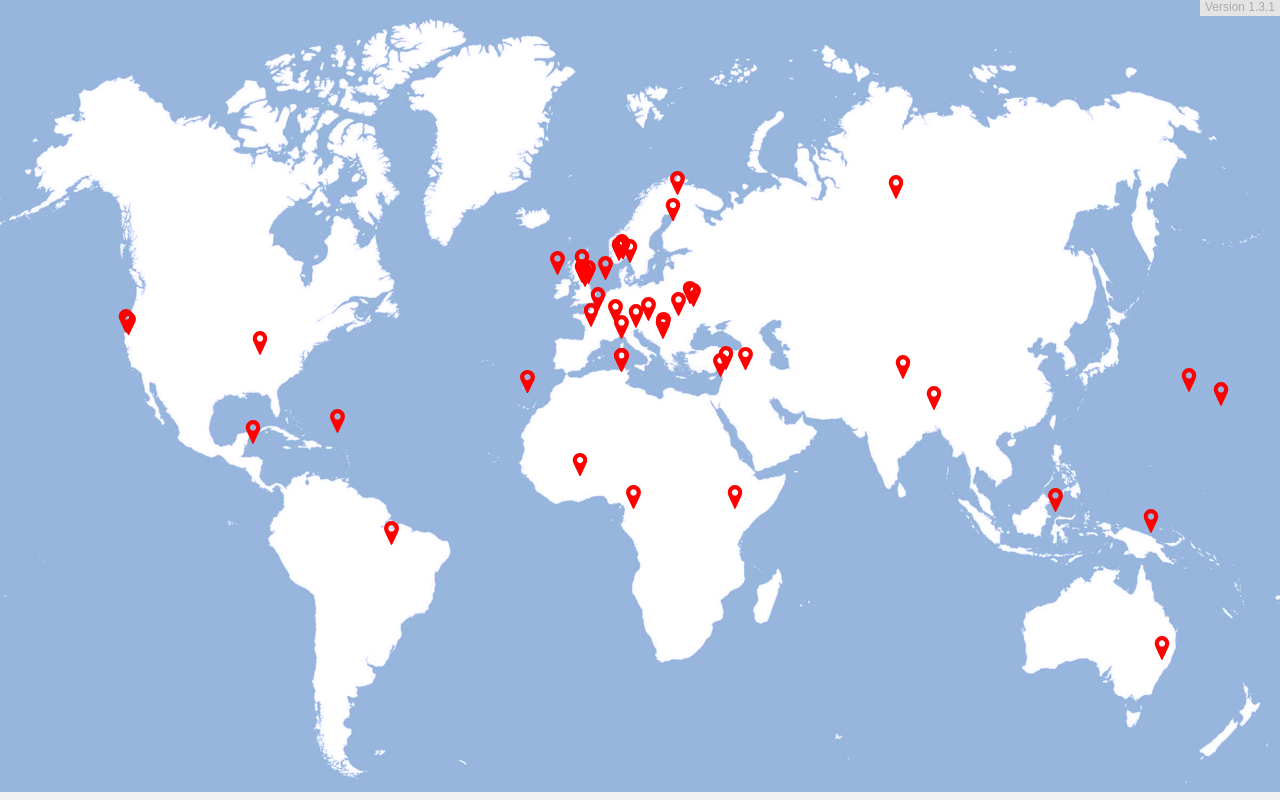
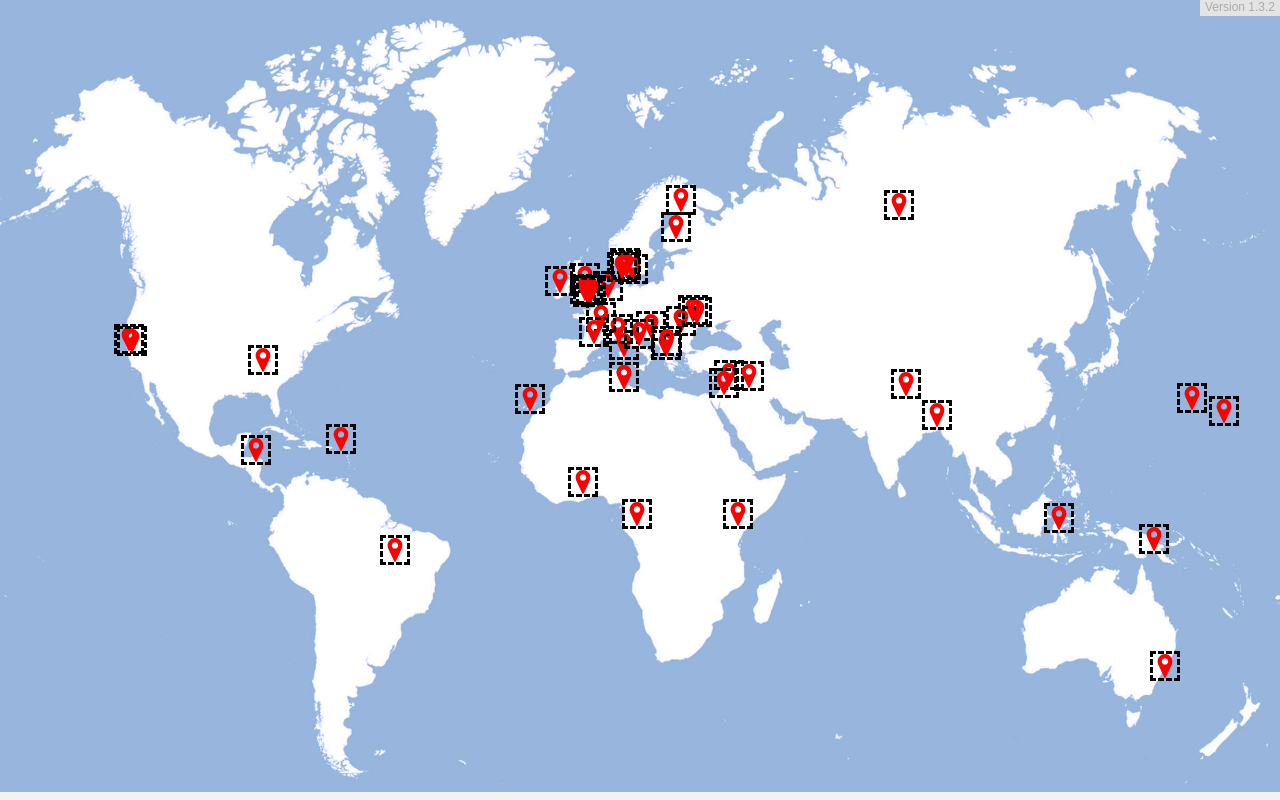
Before and after one commit to ec00711/moles-in-moldova, a plain HTML site: page index.html in a window 1280 px wide. Drawn offline with Linux system fonts and the light colour scheme.

Commit message:
v1.3.2: Better landing accuracy

```diff
--- a/css/style.css
+++ b/css/style.css
@@ -32,19 +32,20 @@ body {
 /* Location markers */
 img.location {
     position: absolute;
-    width: 3%;
-    height: 3%;
-    margin-left: -1.5%;
-    margin-top: -3%;
+    width: 3dvh;
+    height: 3dvh;
+    margin-left: -1.5dvh;
+    margin-top: -3dvh;
     cursor: pointer;
     transition-duration: 500ms;
+    border-style: dashed;
 }
 
 img.location:hover{
-    width: 4%;
-    height: 4%;
-    margin-left: -2%;
-    margin-top: -4%;
+    width: 4dvh;
+    height: 4dvh;
+    margin-left: -2dvh;
+    margin-top: -4dvh;
 }
 
 /* Pop up */
--- a/index.html
+++ b/index.html
@@ -23,7 +23,7 @@
 
   </div>
 
-  <p class="version">Version 1.3.1</p>
+  <p class="version">Version 1.3.2</p>
 
   <script src="js/script.js"></script>
 </body>
```
